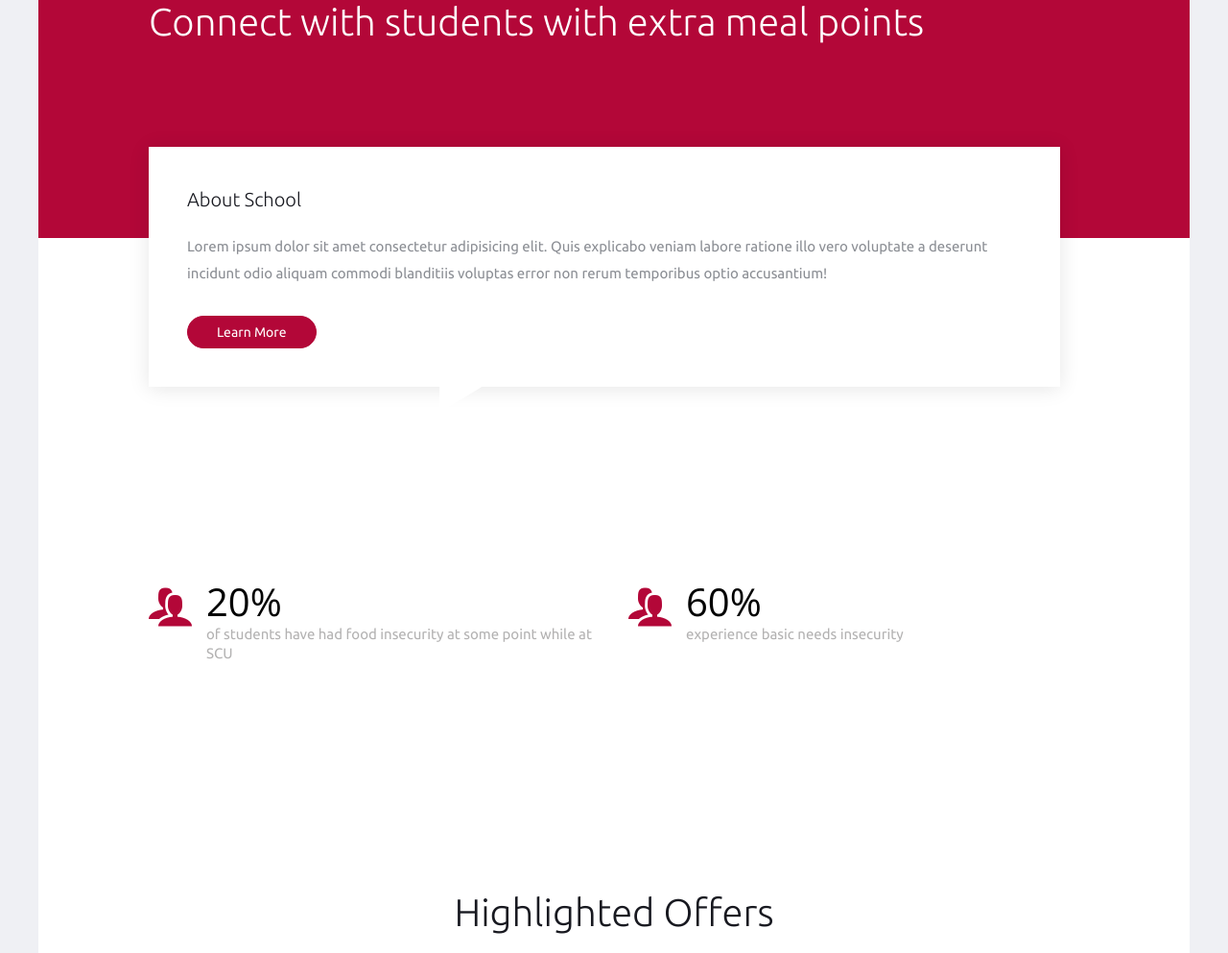
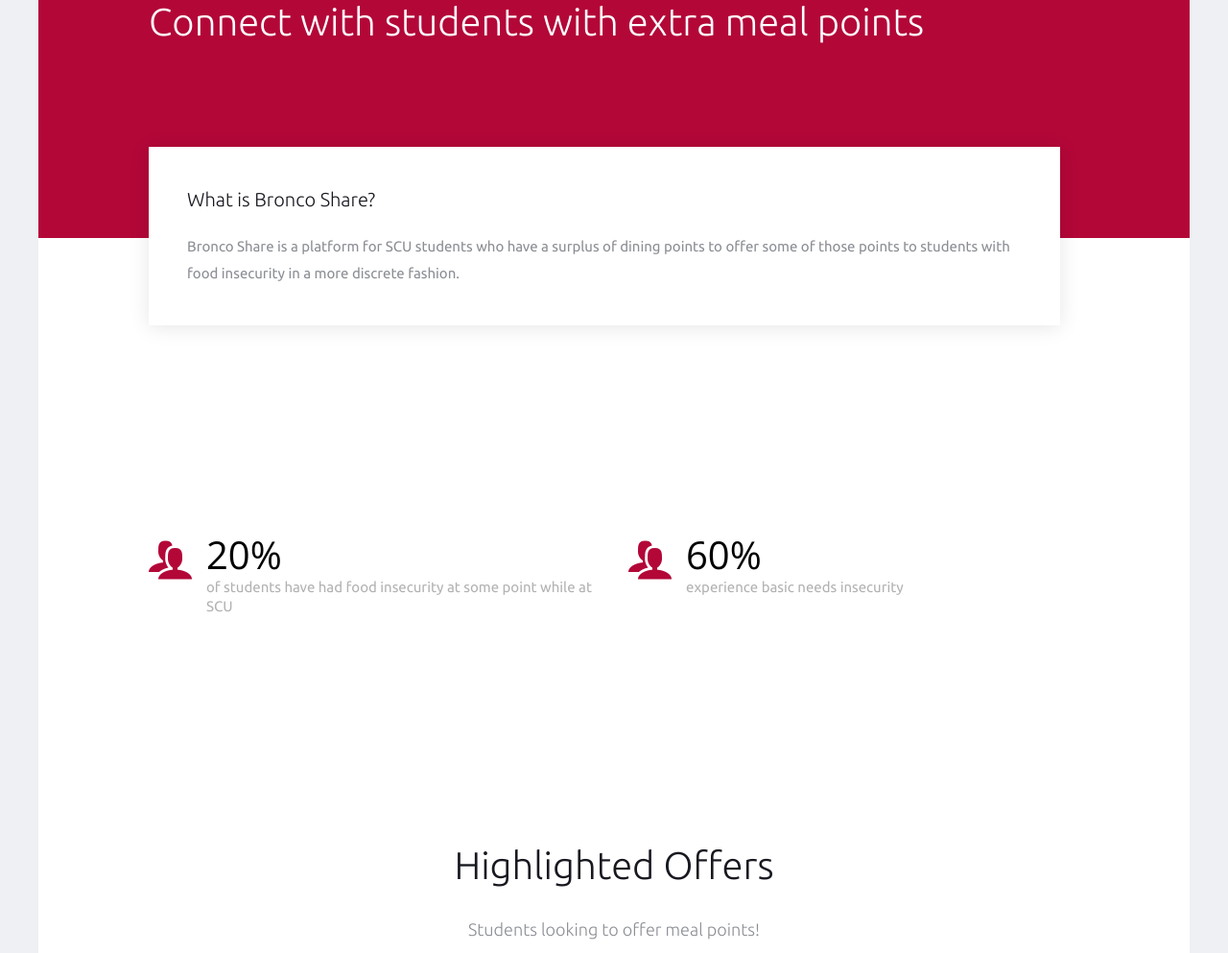
Before and after one commit to Hack-for-Humanity-2022/BroncoShare, a website: page index.html in a window 1280 px wide. Shown: the part 890-1883 px from the top of the page at 96% size. Drawn offline with nearby package versions, Linux system fonts and the light colour scheme; files whose address does not match are found by name.

Commit message:
Update index.html

```diff
--- a/index.html
+++ b/index.html
@@ -119,14 +119,10 @@
           <div class="col-md-12">
             <div class="probootstrap-flex-block">
               <div class="probootstrap-text probootstrap-animate">
-                <h3>About School</h3>
-                <p>Lorem ipsum dolor sit amet consectetur adipisicing elit. Quis explicabo veniam labore ratione illo
-                  vero voluptate a deserunt incidunt odio aliquam commodi blanditiis voluptas error non rerum temporibus
-                  optio accusantium!</p>
-                <p><a href="#" class="btn btn-primary">Learn More</a></p>
-              </div>
-              <div class="probootstrap-image probootstrap-animate" style="background-image: url(img/slider_3.jpg)">
-                <a href="https://vimeo.com/45830194" class="btn-video popup-vimeo"><i class="icon-play3"></i></a>
+                <h3>What is Bronco Share?</h3>
+                <p>Bronco Share is a platform for SCU students who have a
+                  surplus of dining points to offer some of those points to students with food insecurity
+                  in a more discrete fashion.</p>
               </div>
             </div>
           </div>
@@ -312,7 +308,7 @@
       </div>
     </footer>
 
-</div>
+  </div>
   <!-- END wrapper -->
 
 
```
